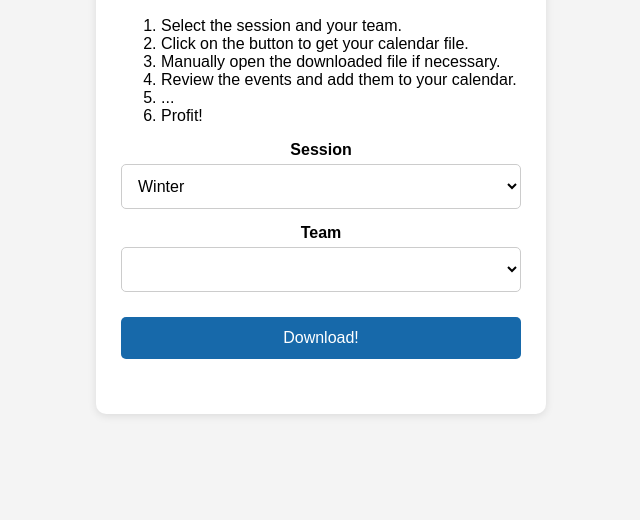
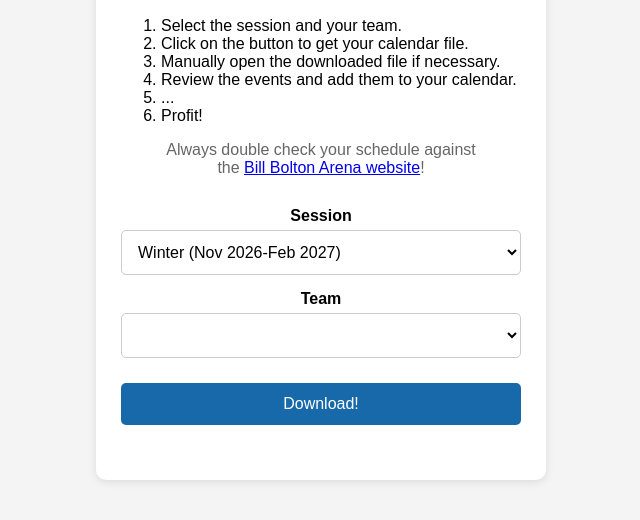
Before and after one commit to Aleph90/Hockey-Schedule-Generator, a plain HTML site: page index.html in a window 1280 px wide. Shown: the part 206-726 px from the top of the page, without its empty margins (319-959 px from the left). Drawn offline with Linux system fonts and the light colour scheme.

Commit message:
Update warning and routing messages in winter/README.md and Web Interface.

```diff
--- a/index.html
+++ b/index.html
@@ -21,11 +21,16 @@
                 <li>Profit!</li>
             </ol>
 
+            <p>
+                Always double check your schedule against<br>
+                the <a href="https://www.billboltonarena.ca/fnml">Bill Bolton Arena website</a>!
+            </p>
+
             <label for="session">Session</label>
             <select id="session">
-                <option value="fall">Fall</option>
-                <option value="winter" selected>Winter</option>
-                <option value="spring">Spring</option>
+                <option value="fall">Fall (Sep-Nov 2026)</option>
+                <option value="winter" selected>Winter (Nov 2026-Feb 2027)</option>
+                <option value="spring">Spring (Feb-May 2027)</option>
             </select>
 
             <label for="team">Team</label>
```
Also changed, not shown: 1 other file.
